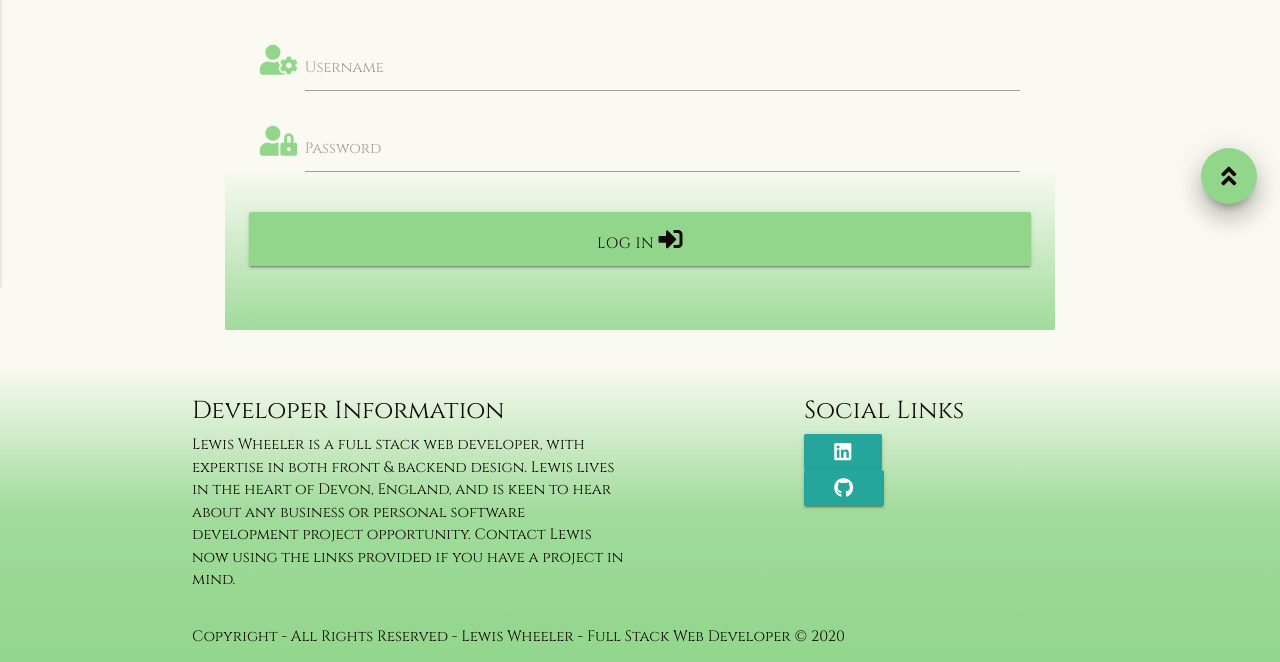
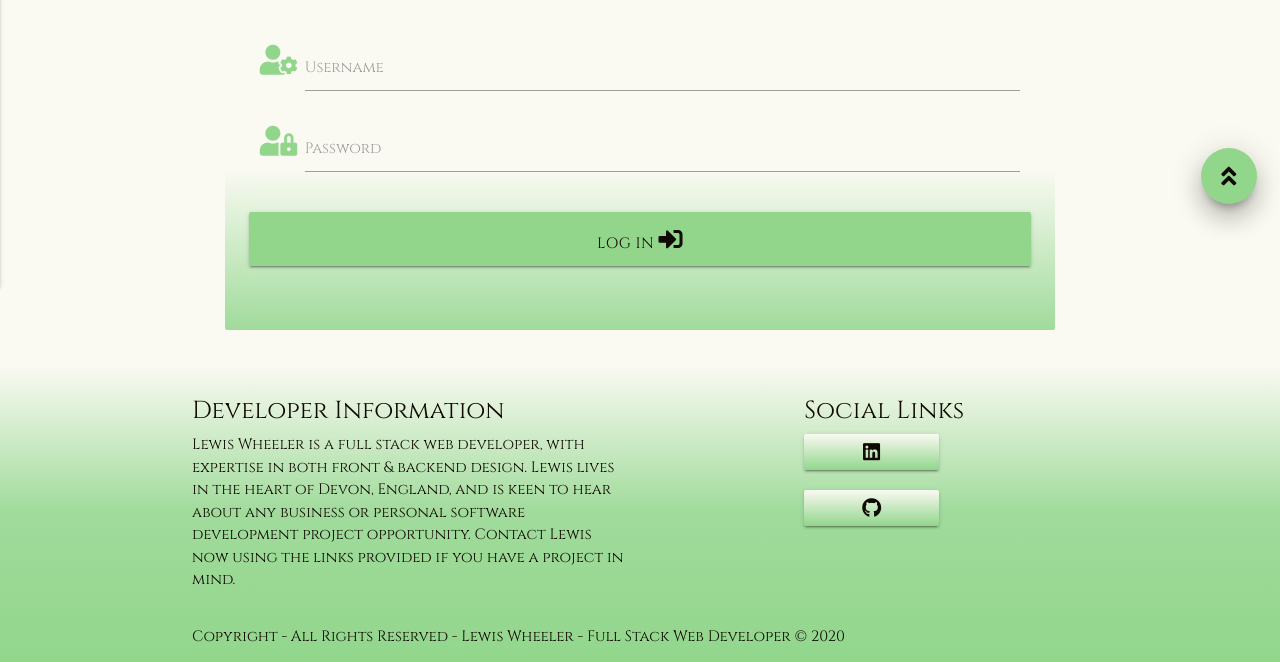
Before and after one commit to Code-Institute-Submissions/Friendly-Digest, a Flask app: page /login in a window 1280 px wide. Shown: the part 573-1235 px from the top of the page. Run offline with Flask 2, Linux system fonts and the light colour scheme; some libraries are stand-ins or nearby versions; some web fonts are replaced.

Commit message:
Changed removed social-btn classes in base.html's footer and replaced the classes with link-btn.

```diff
--- a/templates/base.html
+++ b/templates/base.html
@@ -159,14 +159,14 @@
 
                         <!--Developer LinkedIn Button-->
                         <li><a href="https://www.linkedin.com/in/lewis-wheeler-aa91791a0/" target="_blank">
-                                <button type="button" class="btn social-btn">
+                                <button type="button" class="btn link-btn">
                                     <i class="fab fa-linkedin"></i>
                                 </button>
                             </a></li>
 
                         <!--Developer Github Button-->
                         <li><a href="https://github.com/WebSlinger88" target="_blank">
-                                <button type="button" class="btn social-btn">
+                                <button type="button" class="btn link-btn">
                                     <i class="fab fa-github"></i>
                                 </button>
                             </a></li>
```
